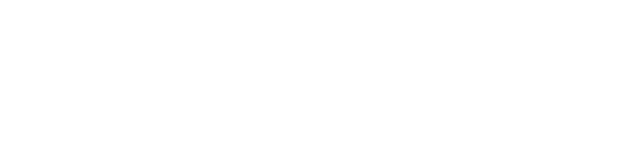
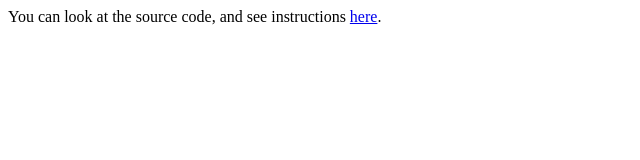
Before and after one commit to arnewinter/dennissmuda.github.io, a plain HTML site: page matchcity.html in a window 1280 px wide. Shown: the whole page, without its empty margins (0-640 px from the left). Drawn offline with Linux system fonts and the light colour scheme.

Commit message:
Added Link to SourceCode and Instructions.

```diff
--- a/matchcity.html
+++ b/matchcity.html
@@ -11,6 +11,8 @@
        <body>
               <div align="center" id="embed-html"></div>
               <script type="text/javascript" src="html/html.nocache.js"></script>
+
+            You can look at the source code, and see instructions <a href="https://github.com/DennisSmuda/MatchCity">here</a>.
        </body>
 
        <script>
```
